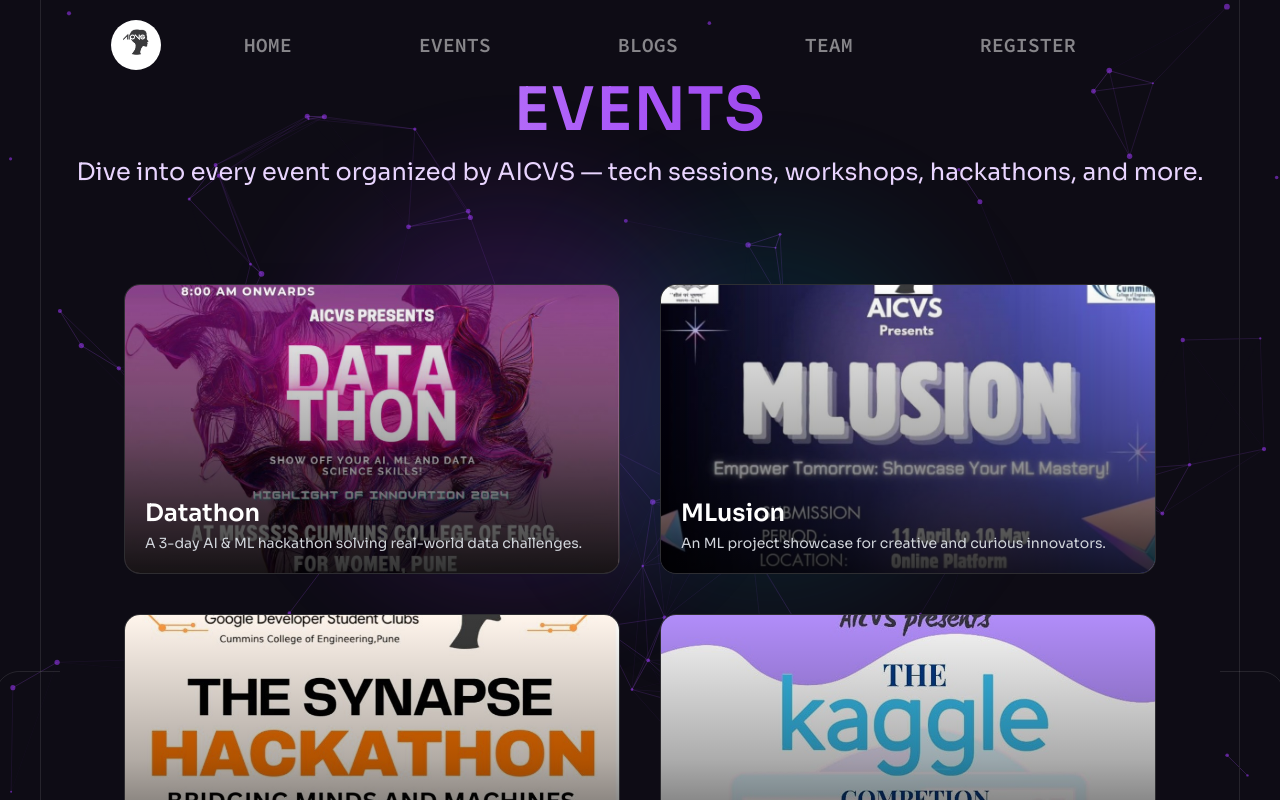
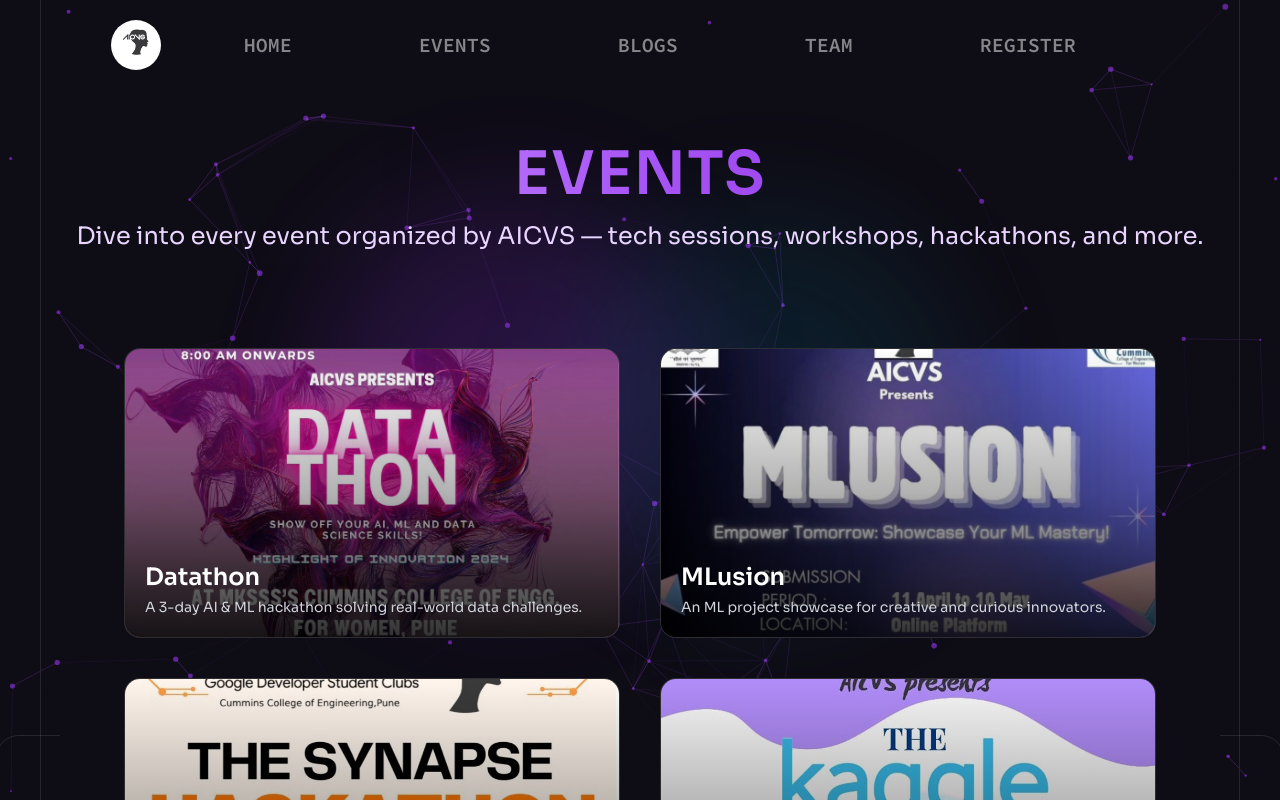
Before and after one commit to VedikaKayangude/AICVSWEBSITE, a React (Vite) app: page /events in a window 1280 px wide. Shown: the top 800 px of the page. Built offline with nearby package versions, Linux system fonts and the light colour scheme.

Commit message:
Update Events.jsx

```diff
--- a/src/components/Events.jsx
+++ b/src/components/Events.jsx
@@ -23,13 +23,12 @@
           <div className="container relative z-2">
 
                <h1
-              className="text-center text-4xl md:text-6xl font-extrabold mb-4
+  className="text-center text-4xl md:text-6xl font-extrabold mb-4 mt-16
     bg-gradient-to-r from-purple-300 via-purple-500 to-purple-700
     text-transparent bg-clip-text tracking-wide uppercase"
 >
   EVENTS
 </h1>
-
             <p className="text-center text-lg md:text-2xl font-medium text-purple-200">
               Dive into every event organized by AICVS — tech sessions, workshops, hackathons, and more.
             </p>
```
Lines whose indentation alone changed are shown as unchanged.
